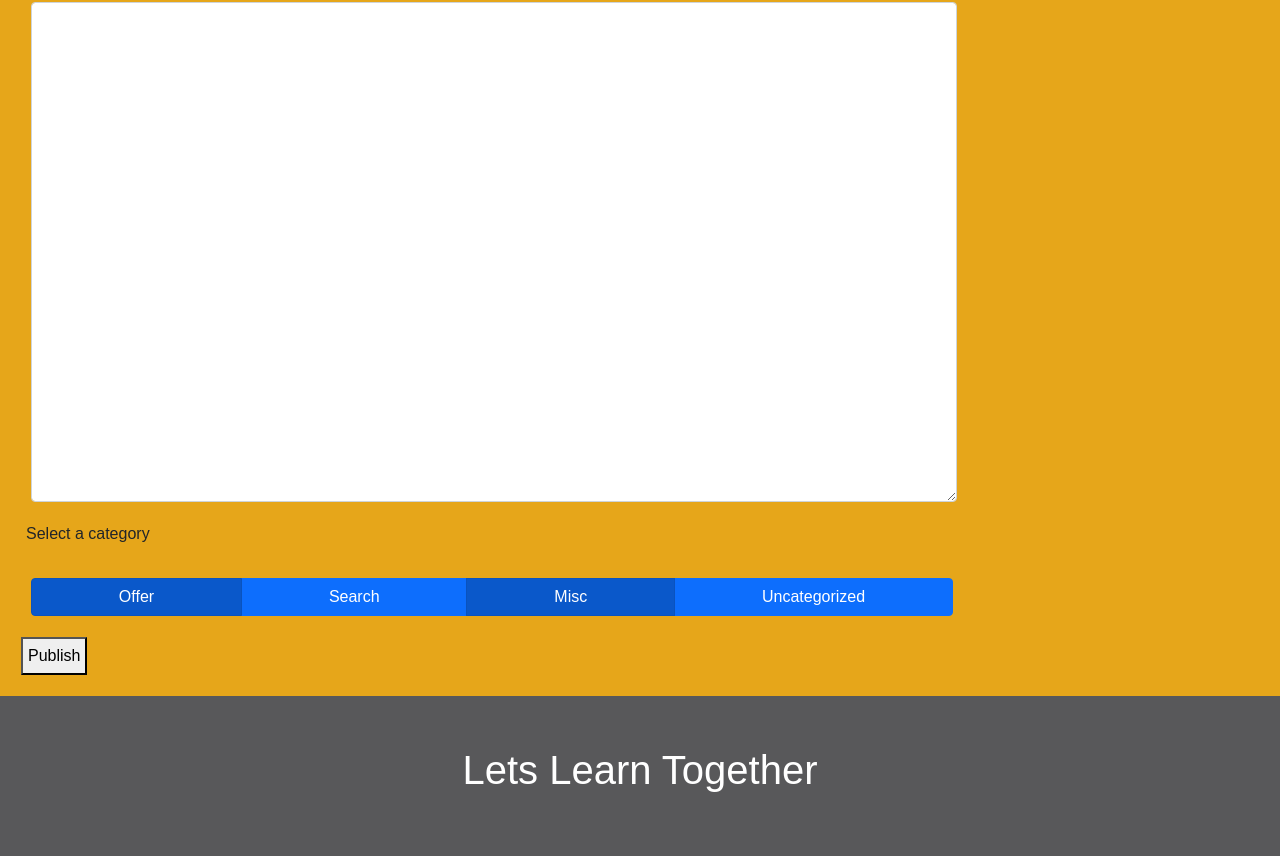
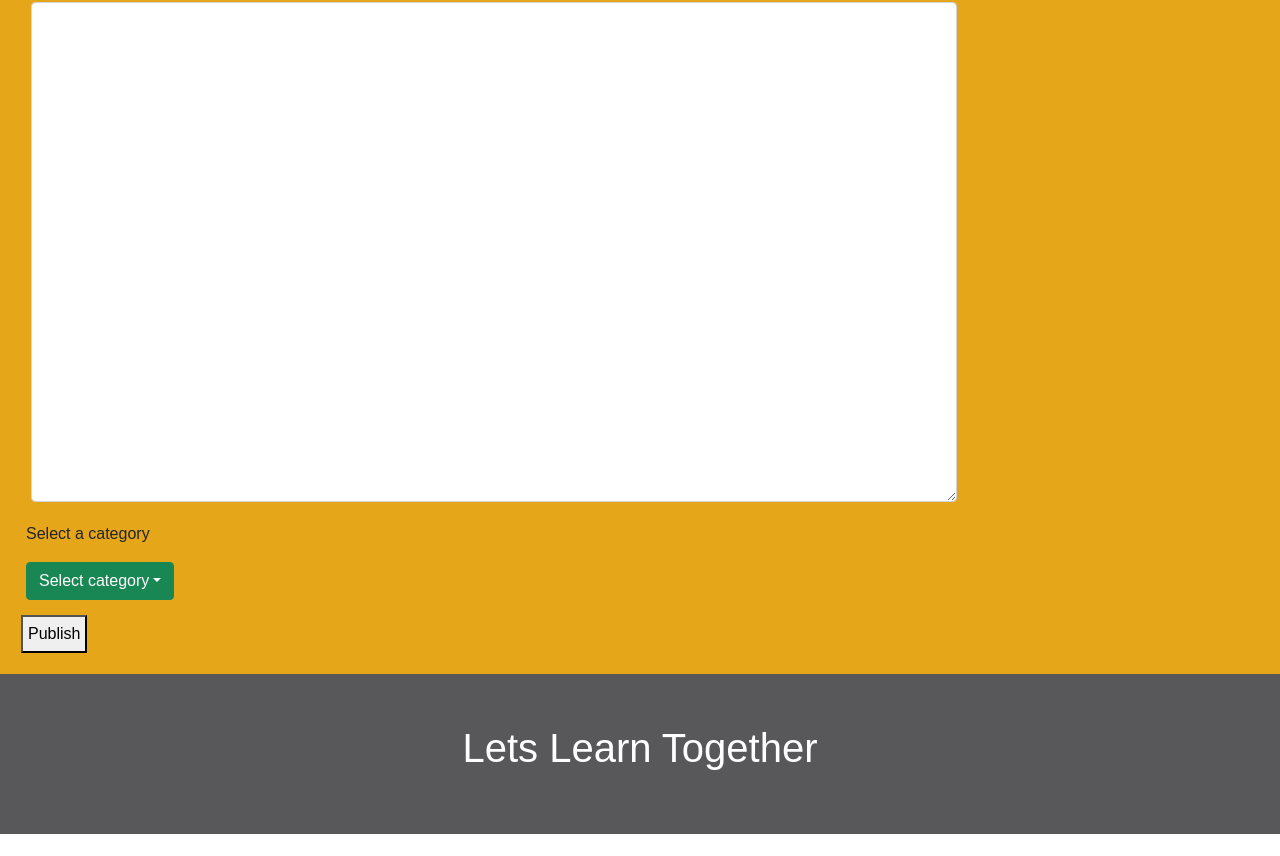
Before and after one commit to CarstenHennig/dci-final-project-e-learning-platform, a React (Create React App) app in the folder frontend/: page /Article in a window 1280 px wide. Shown: the part 384-1240 px from the top of the page. After the commit the page ends 1218 px from the top, so only its background shows below. Built offline with nearby package versions, Linux system fonts and the light colour scheme; a web font is replaced by a local one.

Commit message:
Article.jsx improved with  Dropdown Button

```diff
--- a/frontend/src/components/About.jsx
+++ b/frontend/src/components/About.jsx
@@ -3,6 +3,7 @@ import Carousel from "react-bootstrap/Carousel";
 import Pic1 from "../images/pixelcells3.png";
 import Pic2 from "../images/pixelcells.png";
 import Pic3 from "../images/pixelcells2.png";
+import Pic4 from "../images/You-Learn.png";
 
 function About() {
   return (
--- a/frontend/src/components/Article.css
+++ b/frontend/src/components/Article.css
@@ -24,7 +24,7 @@
   margin: 5px;
 }
 
-.toggleButtons {
+.dropdownButtons {
   padding: 5px;
   margin: 5px;
 }
--- a/frontend/src/components/Article.jsx
+++ b/frontend/src/components/Article.jsx
@@ -6,7 +6,7 @@ import React, { useState } from "react";
 import axios from "axios";
 import "./Article.css";
 import { FloatingLabel, Form } from "react-bootstrap";
-import ToggleButtons from "./ToggleButton.jsx";
+import DropdownBlogCategory from "./ArticleDropdownButton.jsx";
 
 /** Function to write a blog post */
 
@@ -71,9 +71,9 @@ export default function WriteArticle() {
         {/** Texareas should be responsive for mobile use */}
 
         {/* Selecting blog category */}
-        <div className="toggleButtons">
+        <div className="dropdownButtons">
           <p>Select a category</p>
-          <ToggleButtons />
+          <DropdownBlogCategory />
         </div>
 
         {/* Button to publish */}
--- /dev/null
+++ b/frontend/src/components/ArticleDropdownButton.jsx
@@ -0,0 +1,57 @@
+/** Sub component for Article.jsx only for selecting a blog category */
+/** Improving this component should contain a functionality to add an individual category to the list of categories */
+
+import { Dropdown } from "react-bootstrap";
+import { useState } from "react";
+
+export default function DropdownBlogCategory() {
+  const [value, setValue] = useState([1, 3]);
+
+  const handleChange = (val) => setValue(val);
+
+  return (
+    <Dropdown>
+      <Dropdown.Toggle
+        variant="success"
+        id="dropdown-basic"
+        value={value}
+        onChange={handleChange}
+      >
+        Select category
+      </Dropdown.Toggle>
+
+      <Dropdown.Menu>
+        <Dropdown.Item value={1}>Web Dev</Dropdown.Item>
+        <Dropdown.Item value={2}>Online Marketing</Dropdown.Item>
+        <Dropdown.Item value={3}>Cloud Computing</Dropdown.Item>
+        <Dropdown.Item value={4}>Other topics</Dropdown.Item>
+      </Dropdown.Menu>
+    </Dropdown>
+
+    // Remaining to compare: old code for Toggle Buttons
+    // <ToggleButtonGroup
+    //   type="checkbox"
+    //   value={value}
+    //   onChange={handleChange}
+    //   style={{
+    //     display: "flex",
+    //     flexwrap: "wrap",
+    //     width: "75%",
+    //     margin: "6px",
+    //   }}
+    // >
+    //   <ToggleButton id="tbg-btn-1" value={1}>
+    //     Offer
+    //   </ToggleButton>
+    //   <ToggleButton id="tbg-btn-2" value={2}>
+    //     Search
+    //   </ToggleButton>
+    //   <ToggleButton id="tbg-btn-3" value={3}>
+    //     Misc
+    //   </ToggleButton>
+    //   <ToggleButton id="tbg-btn-3" value={4}>
+    //     Uncategorized
+    //   </ToggleButton>
+    // </ToggleButtonGroup>
+  );
+}
--- a/frontend/src/components/ToggleButton.jsx
+++ /dev/null
@@ -1,45 +0,0 @@
-/** Sub component for Article.jsx only for selecting a blog category */
-
-import { ToggleButton, ToggleButtonGroup } from "react-bootstrap";
-import { useState } from "react";
-
-export default function ToggleButtons() {
-  const [value, setValue] = useState([1, 3]);
-
-  /*
-   * The second argument that will be passed to
-   * `handleChange` from `ToggleButtonGroup`
-   * is the SyntheticEvent object, but we are
-   * not using it in this example so we will omit it.
-   */
-  const handleChange = (val) => setValue(val);
-
-  return (
-    <ToggleButtonGroup
-      type="checkbox"
-      value={value}
-      onChange={handleChange}
-      style={{
-        display: "flex",
-        flexwrap: "wrap",
-        width: "75%",
-        margin: "6px",
-      }}
-    >
-      <ToggleButton id="tbg-btn-1" value={1}>
-        Offer
-      </ToggleButton>
-      <ToggleButton id="tbg-btn-2" value={2}>
-        Search
-      </ToggleButton>
-      <ToggleButton id="tbg-btn-3" value={3}>
-        Misc
-      </ToggleButton>
-      <ToggleButton id="tbg-btn-3" value={4}>
-        Uncategorized
-      </ToggleButton>
-    </ToggleButtonGroup>
-  );
-}
-
-/** Improving this component should contain a functionality to add an individual category to the list of categories */
```
Also changed, not shown: frontend/src/images/You-Learn.png (added).
